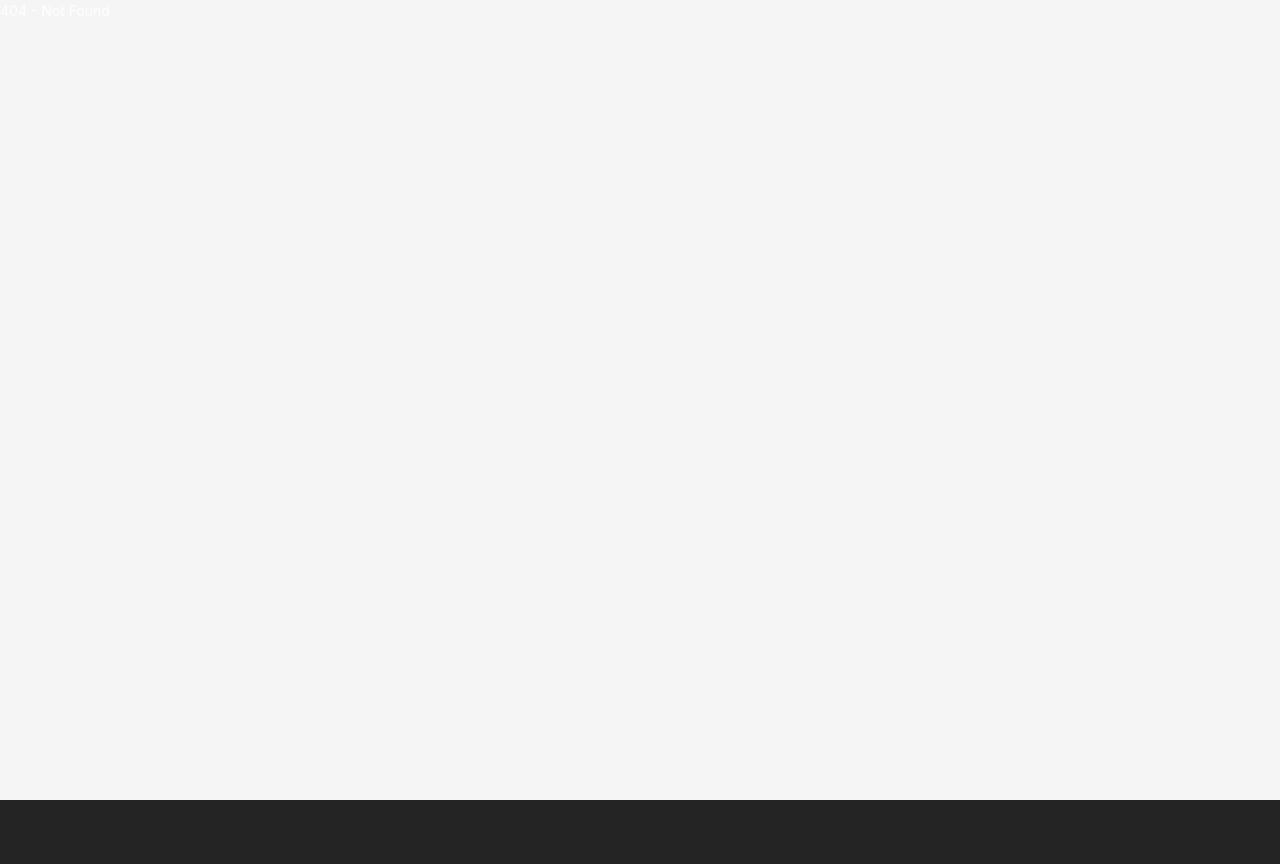
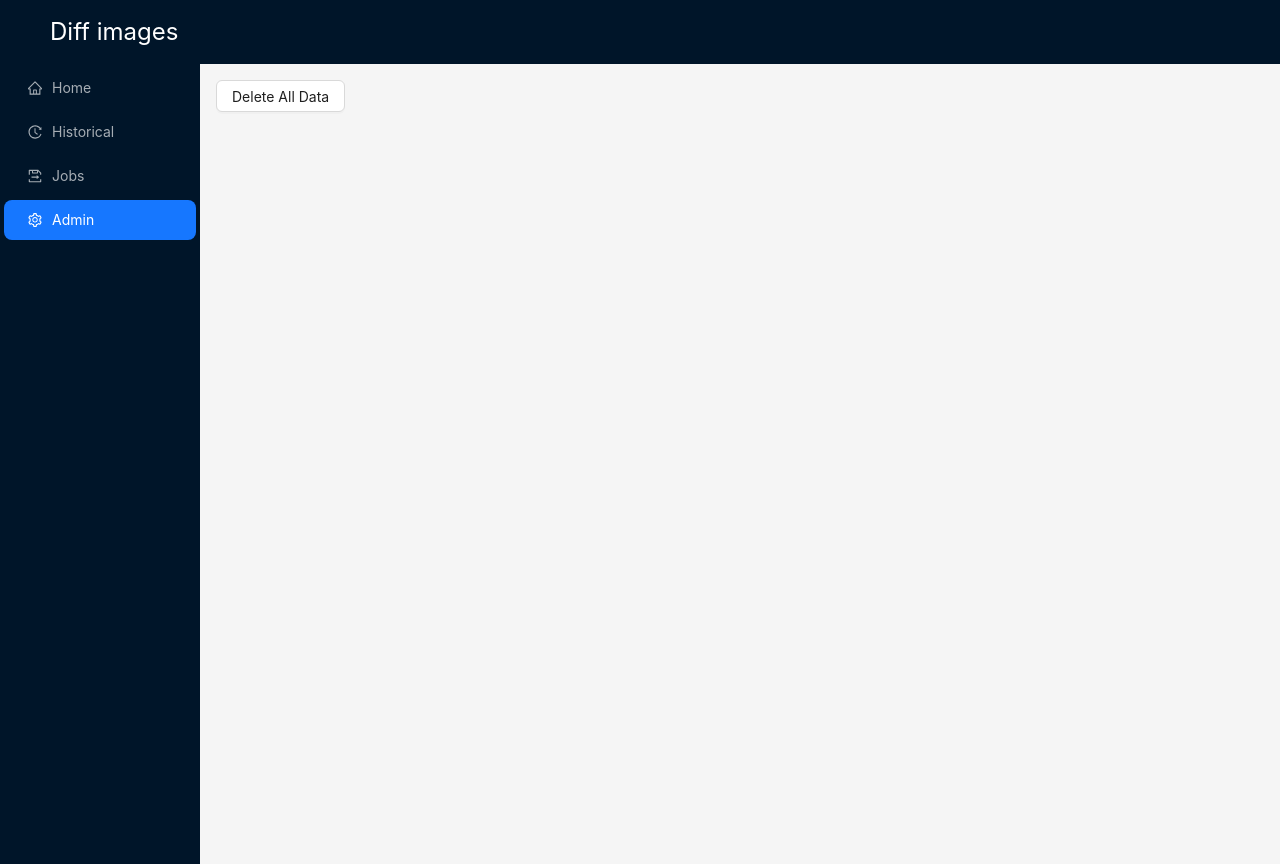
Before and after one commit to chris-o-r/SnapShotTesting, a React (Vite) app in the folder fe/: page /admin in a window 1280 px wide. Before the commit this address had no page. Before the commit the page ends 800 px from the top, so only its background shows below. Built offline with nearby package versions, Linux system fonts and the light colour scheme.

Commit message:
Added admin page

```diff
--- a/fe/src/App.tsx
+++ b/fe/src/App.tsx
@@ -11,6 +11,7 @@ import { ToastContainer } from "react-toastify";
 import "react-toastify/dist/ReactToastify.css";
 import CompareImagesHistoricalList from "./features/CompareImagesHistoricalList/pages/CompareImagesHistoricalList";
 import Jobs from "./features/Jobs/Pages/Jobs";
+import { AdminPage } from "./features/Admin/Page/AdminPage";
 
 export const QueryClient = new RQQueryClient({
   defaultOptions: {
@@ -33,6 +34,7 @@ export default function App() {
           <Routes>
             <Route path="/">
               <Route index element={<StartPage />} />
+              <Route path="/admin" element={<AdminPage />} />
               <Route path="/jobs" element={<Jobs />} />
               <Route
                 path="/compare/historical"
--- /dev/null
+++ b/fe/src/api/admin.api.ts
@@ -0,0 +1,22 @@
+import { API_BASE_URL } from "@/constants";
+import { useMutation } from "@tanstack/react-query";
+import { QUERY_KEYS } from "./constants";
+import { QueryClient } from "../App";
+
+export const useCleaAllData = () => {
+  return useMutation({
+    mutationFn: clearAllDataRequest,
+    mutationKey: [QUERY_KEYS.COMPARE_STORY_BOOK_URLS_QUERY_KEY],
+    onSuccess: async (data) => {
+      QueryClient.invalidateQueries({
+        queryKey: Object.values(QUERY_KEYS),
+      });
+      return data;
+    },
+  });
+};
+
+export async function clearAllDataRequest(): Promise<void> {
+  const response = await fetch(`${API_BASE_URL}/admin/clean-up`);
+  return response.json();
+}
--- a/fe/src/components/Navigation.tsx
+++ b/fe/src/components/Navigation.tsx
@@ -2,6 +2,7 @@ import {
   DeliveredProcedureOutlined,
   HistoryOutlined,
   HomeOutlined,
+  SettingOutlined,
 } from "@ant-design/icons";
 import { Menu } from "antd";
 import { MenuItemType } from "antd/es/menu/interface";
@@ -34,6 +35,13 @@ export default function Navigation() {
       icon: <DeliveredProcedureOutlined />,
       onClick: () => navigate("/jobs"),
     },
+    {
+      label: "Admin",
+      key: "4",
+      href: "/admin",
+      icon: <SettingOutlined />,
+      onClick: () => navigate("/admin"),
+    },
   ];
   const pathName = window.location.pathname;
 
--- /dev/null
+++ b/fe/src/features/Admin/Page/AdminPage.tsx
@@ -0,0 +1,33 @@
+import { useCleaAllData } from "@/api/admin.api";
+import Navigation from "@/components/Navigation";
+import { Button, Layout } from "antd";
+import { Content, Header } from "antd/es/layout/layout";
+import Sider from "antd/es/layout/Sider";
+
+export const AdminPage = () => {
+  const mutate = useCleaAllData();
+  return (
+    <>
+      <Header style={{ display: "flex", color: "white", alignItems: "center" }}>
+        <h1 className="text-2xl">Diff images</h1>
+      </Header>
+      <Layout>
+        <Sider
+          theme="dark"
+          style={{
+            maxHeight: "800px",
+            maxWidth: "256px",
+            minHeight: "800px",
+            height: "100%",
+            overflowY: "auto",
+          }}
+        >
+          <Navigation />
+        </Sider>
+        <Content className="p-4 space-y-4">
+          <Button onClick={() => mutate.mutate()} >Delete All Data</Button>
+        </Content>
+      </Layout>
+    </>
+  );
+};
```
Also changed, not shown: fe/src/index.css (line endings or trailing spaces), 1 other file (tests, documents, lock files or other folders).
